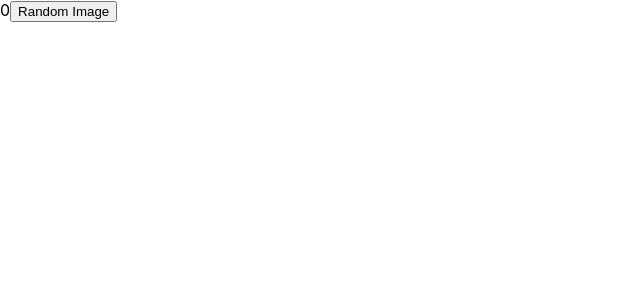
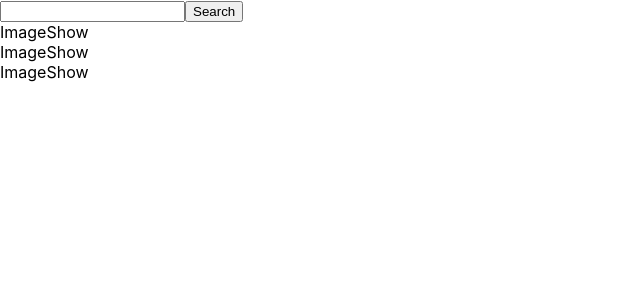
Before and after one commit to MariamO6274/my-react, a React (Create React App) app: page / in a window 1280 px wide. Shown: the top 300 px of the page, without its empty margins (0-640 px from the left). Built offline with nearby package versions, Linux system fonts and the light colour scheme.

Commit message:
image list/ show/ search bar

```diff
--- /dev/null
+++ b/src/AnimalShow.js
@@ -0,0 +1,37 @@
+import React, { useState } from "react";
+import bird from "./svg/bird.svg";
+import cat from "./svg/cat.svg";
+import dog from "./svg/dog.svg";
+import gator from "./svg/gator.svg";
+import heart from "./svg/heart.svg";
+import horse from "./svg/horse.svg";
+
+const svgMap = {
+  bird: bird,
+  cat: cat,
+  dog: dog,
+  gator: gator,
+  heart: heart,
+  horse: horse,
+};
+
+const AnimalShow = ({ type }) => {
+  const [clicks, setClicks] = useState(0);
+
+  function handleClick() {
+    setClicks(clicks + 1);
+  }
+
+  return (
+    <div onClick={handleClick}>
+      <img alt="animal" style={{ width: "100px" }} src={svgMap[type]}></img>
+      <img
+        alt="heartimg"
+        style={{ width: 10 + 10 * clicks + "px" }}
+        src={svgMap["heart"]}
+      ></img>
+    </div>
+  );
+};
+
+export default AnimalShow;
--- a/src/App2.js
+++ b/src/App2.js
@@ -1,4 +1,52 @@
 import React from "react";
+import { useState } from "react";
+
+import "./App.css";
+import AnimalShow from "./AnimalShow";
+
+// Normal JS code can be written here
+
+// If we want the component to re-render itself based on change in some variable (in this case: 'count').
+// Then we need to make that variable a 'state' and then update that state through function.
+// This will help React to understand that you would like to re-render the component.
+
+function getRandomAnimal() {
+  var animals = ["horse", "cat", "dog", "gator", "bird"];
+  var randomNumber = Math.random();
+  var myRange = randomNumber * animals.length;
+  var myIndex = Math.floor(myRange);
+
+  return animals[myIndex];
+}
+
+var App2 = () => {
+  // Create an animal array state
+  const [animalsList, setAnimal] = useState([]);
+
+  function addAnimal() {
+    // When we add animal, we will update state
+    setAnimal([...animalsList, getRandomAnimal()]);
+    console.log(animalsList);
+  }
+
+  var animalsToRender = animalsList.map((animal) => {
+    return <AnimalShow type={animal} />;
+  });
+
+  return (
+    <>
+      <button onClick={addAnimal}>Add Animal</button>
+      <div style={{ display: "flex", "flex-wrap": "wrap" }}>
+        {animalsToRender}
+      </div>
+    </>
+  );
+};
+
+export default App2;
+
+/**
+ import React from "react";
 import RandomGenerator from "./RandomGenerator";
 import { useState } from "react";
 // import "./App.css";
@@ -48,3 +96,4 @@ function App2() {
 }
 
 export default App2;
+ */
--- /dev/null
+++ b/src/App3.js
@@ -0,0 +1,34 @@
+import React from "react";
+import "./App.css";
+import ImageList from "./App3Components/ImageList";
+import SearchBar from "./App3Components/SearchBar";
+
+// Normal JS code can be written here
+
+// If we want the component to re-render itself based on change in some variable (in this case: 'count').
+// Then we need to make that variable a 'state' and then update that state through function.
+// This will help React to understand that you would like to re-render the component.
+
+var App3 = () => {
+  let myCar = "Honda";
+
+  function callMe(searchTerm) {
+    console.log("Call me function is called....");
+    console.log("Query param is :" + searchTerm);
+  }
+
+  // Next steps: to call the fetch function and pass it the searchTerm
+  // It should return us some imag list
+  // Pass this imageList to ImageList component
+
+  var images = [];
+
+  return (
+    <>
+      <SearchBar str1={myCar} cb={callMe} />
+      <ImageList imgList={images} />
+    </>
+  );
+};
+
+export { App3 };
--- /dev/null
+++ b/src/App3Components/ImageList.js
@@ -0,0 +1,14 @@
+import React from "react";
+import ImageShow from "./ImageShow";
+
+const ImageList = ({ images }) => {
+  return (
+    <div>
+      <ImageShow />
+      <ImageShow />
+      <ImageShow />
+    </div>
+  );
+};
+
+export default ImageList;
--- /dev/null
+++ b/src/App3Components/ImageShow.js
@@ -0,0 +1,7 @@
+import React from "react";
+
+const ImageShow = () => {
+  return <div>ImageShow</div>;
+};
+
+export default ImageShow;
--- /dev/null
+++ b/src/App3Components/SearchBar.js
@@ -0,0 +1,18 @@
+import React from "react";
+
+const SearchBar = ({ str1, cb }) => {
+  function handleClick() {
+    let searchTerm = document.getElementById("inpBox").value;
+
+    cb(searchTerm);
+  }
+
+  return (
+    <div>
+      <input id="inpBox"></input>
+      <button onClick={handleClick}>Search</button>
+    </div>
+  );
+};
+
+export default SearchBar;
--- a/src/index.js
+++ b/src/index.js
@@ -2,8 +2,12 @@ import React from "react";
 import ReactDOM from "react-dom/client";
 import App from "./App";
 import App2 from "./App2";
+import { App3 } from "./App3";
+
 
 const root = ReactDOM.createRoot(document.getElementById("root"));
 root.render(<App />);
 
-root.render(<App2/>)
+root.render(<App2/>);
+
+root.render(<App3 />);
```
